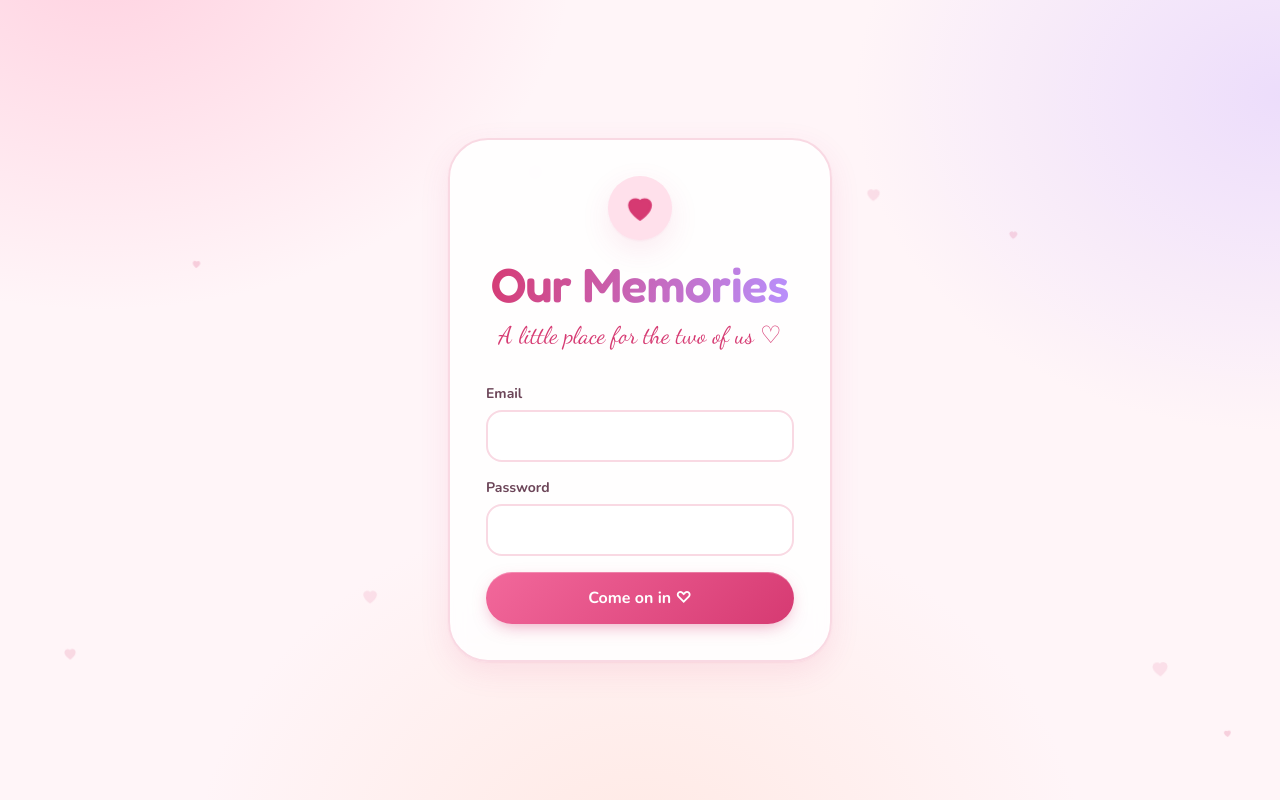
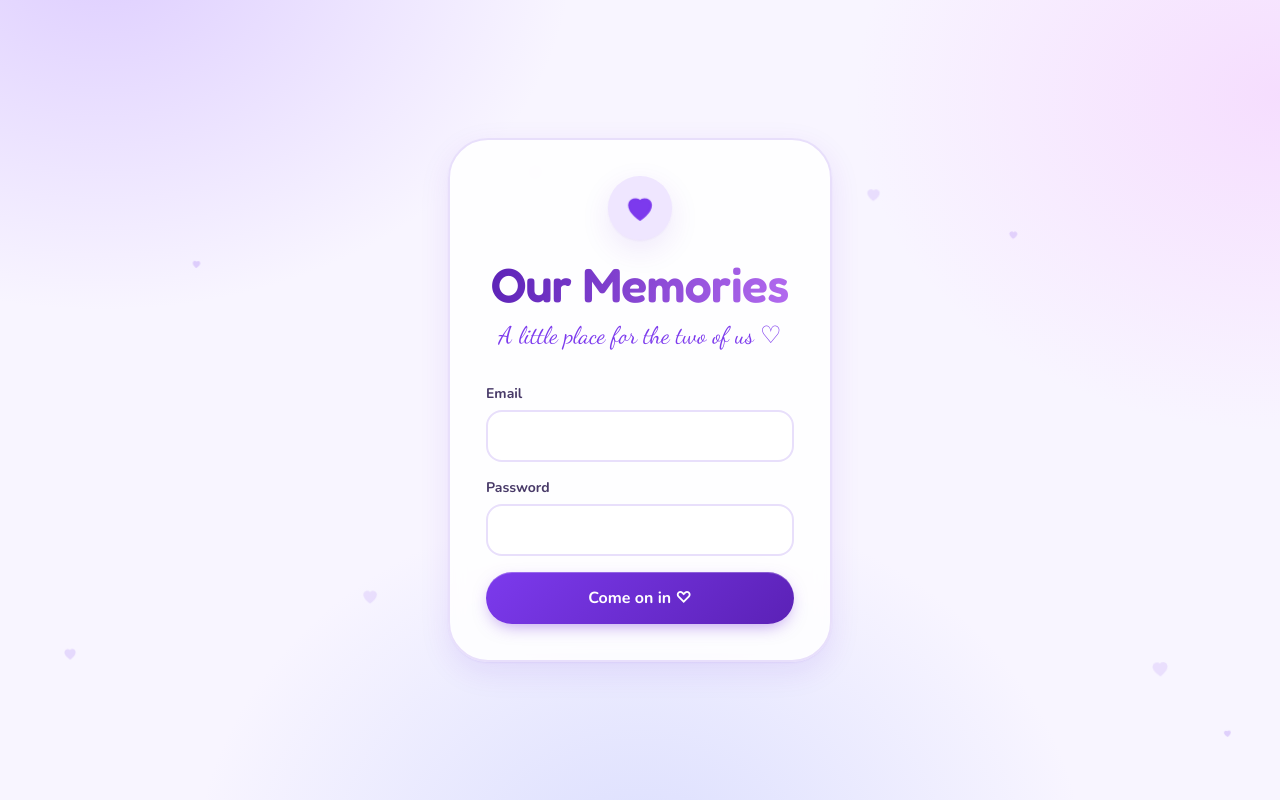
Before and after one commit to ItsLeviathan/Our-Memories, a Next.js app in the folder web/: page /login in a window 1280 px wide. Built offline with nearby package versions, Linux system fonts and the light colour scheme.

Commit message:
Purple theme

```diff
--- a/web/src/app/globals.css
+++ b/web/src/app/globals.css
@@ -2,83 +2,93 @@
 
 /*
  * Our Memories — design tokens.
- * Soft blush + lavender: rosy accents, plum text, cotton-candy surfaces.
- * Photos still carry most of the color; the UI just feels warm and sweet.
+ * Lavender & violet: a deep violet accent, plum text, soft lilac surfaces,
+ * with orchid and periwinkle glows for depth. Text colors meet WCAG AA
+ * contrast on their backgrounds; photos still carry most of the color.
  */
 
 :root {
-  --bg: #fff5f8;
+  --bg: #f8f5ff;
   --surface: #ffffff;
-  --surface-2: #ffe8ef;
-  --fg: #4a2a3b;
-  --fg-soft: #6c4558;
-  --muted: #9b7385;
-  --line: #f9d9e3;
-  --line-strong: #f1bccd;
-  --accent: #d63a72;
-  --accent-soft: #ffe0eb;
-  --lavender: #b892ff;
+  --surface-2: #f1eaff;
+  --fg: #2a1d45;
+  --fg-soft: #483a68;
+  --muted: #6f6293;
+  --line: #e8dffb;
+  --line-strong: #d4c4f5;
+  --accent: #7c3aed;
+  --accent-soft: #efe6ff;
+  --lavender: #b46cf0;
   --on-accent: #ffffff;
-  --grad-from: #f2689b;
-  --grad-to: #d63a72;
-  --blob-1: rgb(255 182 206 / 0.55);
-  --blob-2: rgb(214 192 255 / 0.45);
-  --blob-3: rgb(255 214 196 / 0.4);
+  --grad-from: #7c3aed;
+  --grad-to: #5b21b6;
+  --glow: 109 40 217;
+  --blob-1: rgb(196 167 255 / 0.5);
+  --blob-2: rgb(240 171 252 / 0.32);
+  --blob-3: rgb(165 180 252 / 0.36);
+  --tape-1: rgb(196 167 255 / 0.8);
+  --tape-2: rgb(240 171 252 / 0.75);
   --danger: #c0283f;
   --success: #2f7d5b;
-  --overlay: rgb(30 12 22 / 0.96);
-  --shadow: 0 1px 2px rgb(214 58 114 / 0.06), 0 10px 30px rgb(214 58 114 / 0.1);
+  --overlay: rgb(16 9 30 / 0.97);
+  --shadow: 0 1px 2px rgb(var(--glow) / 0.06), 0 10px 30px rgb(var(--glow) / 0.1);
   color-scheme: light;
 }
 
 @media (prefers-color-scheme: dark) {
   :root:not([data-theme="light"]) {
-    --bg: #1b1118;
-    --surface: #251722;
-    --surface-2: #2f1e2b;
-    --fg: #fde9f1;
-    --fg-soft: #f1cfdc;
-    --muted: #b996a6;
-    --line: #3b2735;
-    --line-strong: #553a4c;
-    --accent: #ff8fb8;
-    --accent-soft: #4a2238;
-    --lavender: #c9adff;
-    --on-accent: #2a0f1e;
-    --grad-from: #ffa6c7;
-    --grad-to: #ff7aa9;
-    --blob-1: rgb(214 58 114 / 0.18);
-    --blob-2: rgb(150 110 230 / 0.16);
-    --blob-3: rgb(255 140 120 / 0.08);
+    --bg: #110b1f;
+    --surface: #1a1230;
+    --surface-2: #241a40;
+    --fg: #f3eeff;
+    --fg-soft: #d9cdf7;
+    --muted: #a597c9;
+    --line: #2e2350;
+    --line-strong: #44366f;
+    --accent: #b794ff;
+    --accent-soft: #2e2054;
+    --lavender: #e2a6ff;
+    --on-accent: #1a0b33;
+    --grad-from: #c6a8ff;
+    --grad-to: #9b6bff;
+    --glow: 155 107 255;
+    --blob-1: rgb(124 58 237 / 0.22);
+    --blob-2: rgb(192 38 211 / 0.12);
+    --blob-3: rgb(79 70 229 / 0.14);
+    --tape-1: rgb(155 107 255 / 0.55);
+    --tape-2: rgb(217 70 239 / 0.45);
     --danger: #ff8a94;
     --success: #86d4ae;
-    --shadow: 0 1px 2px rgb(0 0 0 / 0.3), 0 10px 30px rgb(0 0 0 / 0.35);
+    --shadow: 0 1px 2px rgb(0 0 0 / 0.3), 0 10px 30px rgb(0 0 0 / 0.38);
     color-scheme: dark;
   }
 }
 
-/* The public album is always presented in a dreamy, night-sky theme. */
+/* The public album is always presented in a dreamy midnight-violet theme. */
 [data-theme="dark"] {
-  --bg: #170e16;
-  --surface: #221520;
-  --surface-2: #2c1c29;
-  --fg: #fdeaf2;
-  --fg-soft: #f1cfdc;
-  --muted: #b996a6;
-  --line: #352331;
-  --line-strong: #4e3546;
-  --accent: #ff8fb8;
-  --accent-soft: #4a2238;
-  --lavender: #c9adff;
-  --on-accent: #2a0f1e;
-  --grad-from: #ffa6c7;
-  --grad-to: #ff7aa9;
-  --blob-1: rgb(214 58 114 / 0.2);
-  --blob-2: rgb(150 110 230 / 0.18);
-  --blob-3: rgb(255 140 120 / 0.08);
+  --bg: #0e0919;
+  --surface: #18112c;
+  --surface-2: #22183c;
+  --fg: #f3eeff;
+  --fg-soft: #d9cdf7;
+  --muted: #a597c9;
+  --line: #2b2049;
+  --line-strong: #41336a;
+  --accent: #b794ff;
+  --accent-soft: #2e2054;
+  --lavender: #e2a6ff;
+  --on-accent: #1a0b33;
+  --grad-from: #c6a8ff;
+  --grad-to: #9b6bff;
+  --glow: 155 107 255;
+  --blob-1: rgb(124 58 237 / 0.24);
+  --blob-2: rgb(192 38 211 / 0.13);
+  --blob-3: rgb(79 70 229 / 0.15);
+  --tape-1: rgb(155 107 255 / 0.55);
+  --tape-2: rgb(217 70 239 / 0.45);
   --danger: #ff8a94;
   --success: #86d4ae;
-  --shadow: 0 1px 2px rgb(0 0 0 / 0.3), 0 10px 30px rgb(0 0 0 / 0.35);
+  --shadow: 0 1px 2px rgb(0 0 0 / 0.3), 0 10px 30px rgb(0 0 0 / 0.38);
   color-scheme: dark;
 }
 
@@ -151,15 +161,15 @@ h3,
   color: transparent;
 }
 
-/* Rosy gradient fill for primary actions. */
+/* Violet gradient fill for primary actions. */
 .btn-primary {
   background-image: linear-gradient(135deg, var(--grad-from), var(--grad-to));
   color: var(--on-accent);
-  box-shadow: 0 6px 18px -6px rgb(214 58 114 / 0.55), inset 0 1px 0 rgb(255 255 255 / 0.25);
+  box-shadow: 0 6px 18px -6px rgb(var(--glow) / 0.55), inset 0 1px 0 rgb(255 255 255 / 0.25);
 }
 .btn-primary:hover {
   filter: brightness(1.05) saturate(1.05);
-  box-shadow: 0 10px 24px -8px rgb(214 58 114 / 0.65), inset 0 1px 0 rgb(255 255 255 / 0.25);
+  box-shadow: 0 10px 24px -8px rgb(var(--glow) / 0.65), inset 0 1px 0 rgb(255 255 255 / 0.25);
   transform: translateY(-1px);
 }
 
@@ -182,7 +192,7 @@ h3,
 .polaroid-item:hover .polaroid,
 .polaroid-item:focus-visible .polaroid {
   transform: rotate(0deg) translateY(-4px) scale(1.01);
-  box-shadow: 0 2px 4px rgb(214 58 114 / 0.08), 0 18px 40px rgb(214 58 114 / 0.18);
+  box-shadow: 0 2px 4px rgb(var(--glow) / 0.08), 0 18px 40px rgb(var(--glow) / 0.2);
 }
 
 /* Little washi-tape strip on top of a polaroid. */
@@ -193,7 +203,7 @@ h3,
   width: 5.5rem;
   height: 1.4rem;
   transform: translateX(-50%) rotate(-3deg);
-  background: linear-gradient(90deg, rgb(255 182 206 / 0.75), rgb(214 192 255 / 0.75));
+  background: linear-gradient(90deg, var(--tape-1), var(--tape-2));
   border-radius: 3px;
   box-shadow: 0 1px 2px rgb(0 0 0 / 0.06);
   z-index: 1;
@@ -287,7 +297,7 @@ dialog {
   color: inherit;
 }
 dialog::backdrop {
-  background: rgb(60 20 42 / 0.45);
+  background: rgb(28 14 58 / 0.5);
   backdrop-filter: blur(4px);
 }
 dialog[open] {
--- a/web/src/app/layout.tsx
+++ b/web/src/app/layout.tsx
@@ -19,8 +19,8 @@ export const viewport: Viewport = {
   initialScale: 1,
   viewportFit: "cover",
   themeColor: [
-    { media: "(prefers-color-scheme: light)", color: "#fff5f8" },
-    { media: "(prefers-color-scheme: dark)", color: "#1b1118" },
+    { media: "(prefers-color-scheme: light)", color: "#f8f5ff" },
+    { media: "(prefers-color-scheme: dark)", color: "#110b1f" },
   ],
 };
 
--- a/web/src/components/month/MonthCard.tsx
+++ b/web/src/components/month/MonthCard.tsx
@@ -42,7 +42,7 @@ export function MonthCard({ month }: { month: MonthSummary }) {
 
 function Badge({ icon, children }: { icon: "play" | "link"; children: React.ReactNode }) {
   return (
-    <span className="inline-flex items-center gap-1 rounded-full bg-white/85 px-2.5 py-1 text-xs font-bold text-[#d63a72] shadow-sm backdrop-blur-md">
+    <span className="inline-flex items-center gap-1 rounded-full bg-white/85 px-2.5 py-1 text-xs font-bold text-[#6d28d9] shadow-sm backdrop-blur-md">
       <Icon name={icon} size={12} filled={icon === "play"} />
       {children}
     </span>
--- a/web/src/components/recap/RecapPlayer.tsx
+++ b/web/src/components/recap/RecapPlayer.tsx
@@ -34,7 +34,7 @@ export function RecapPlayer({ src, poster, title }: { src: string; poster: strin
           className="group absolute inset-0 grid place-items-center bg-black/15 transition-colors hover:bg-black/25"
           aria-label={`Play ${title}`}
         >
-          <span className="grid h-18 w-18 place-items-center rounded-full bg-white/90 text-[#d63a72] shadow-lg transition-transform duration-300 ease-out-soft group-hover:scale-105 sm:h-20 sm:w-20">
+          <span className="grid h-18 w-18 place-items-center rounded-full bg-white/90 text-[#6d28d9] shadow-lg transition-transform duration-300 ease-out-soft group-hover:scale-105 sm:h-20 sm:w-20">
             <Icon name="play" filled size={28} className="translate-x-[2px]" />
           </span>
         </button>
```
Also changed, not shown: web/src/app/icon.svg, 1 other file (tests, documents, lock files or other folders).
